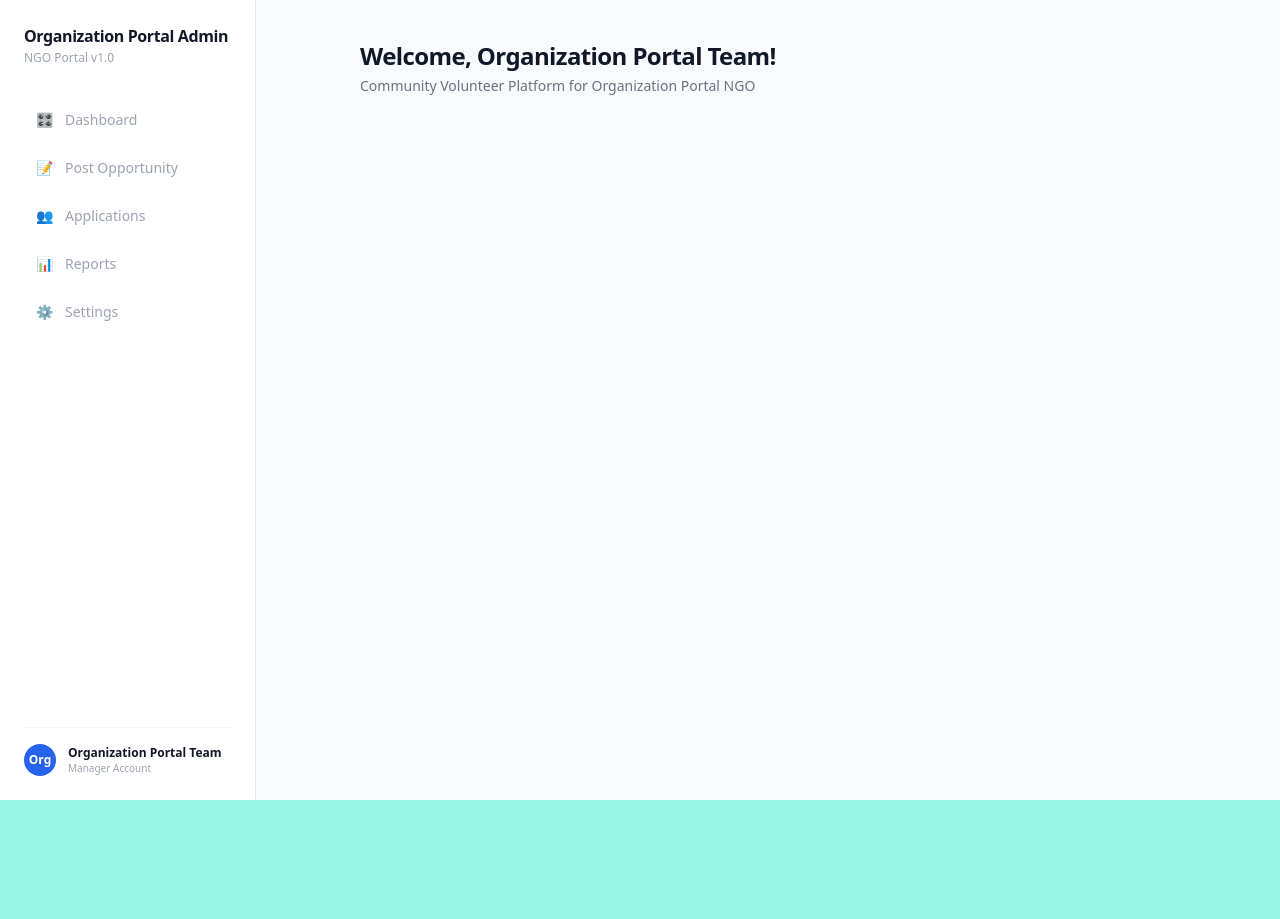
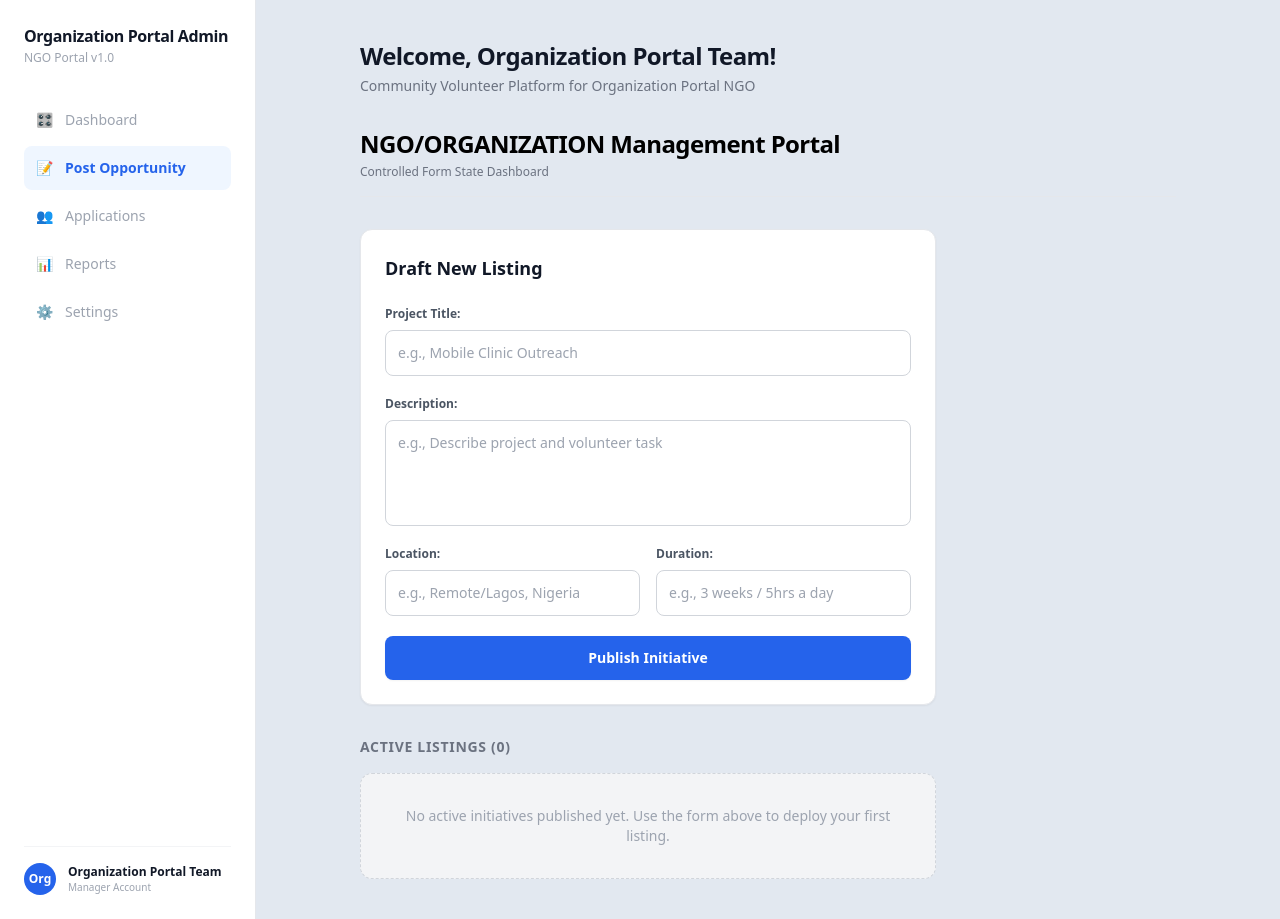
Before and after one commit to esther-kentomahun/Community_Volunteer_Platform, a React (Vite) app in the folder Community_Volunteer_Platform/: page /ngo-dashboard in a window 1280 px wide. Before the commit the page ends 800 px from the top, so only its background shows below. Built offline with nearby package versions, Linux system fonts and the light colour scheme.

Commit message:
post-oppurtunity localStorage

```diff
--- a/Community_Volunteer_Platform/src/App.jsx
+++ b/Community_Volunteer_Platform/src/App.jsx
@@ -18,5 +18,4 @@ function App() {
     </div>
   );
 }
-
 export default App;
--- a/Community_Volunteer_Platform/src/pages/NgoDashboard.jsx
+++ b/Community_Volunteer_Platform/src/pages/NgoDashboard.jsx
@@ -1,13 +1,11 @@
 import React, { useState, useEffect } from "react";
 import { useNavigate } from "react-router-dom";
 function NgoDashboard() {
-    //const [orgName, setOrgName] = useState(["NGO Partner"]);
-    const [projects, setProjects] = useState([]);
-    const [projectTitle, setProjectTitle] = useState([]);
+    const [projectTitle, setProjectTitle] = useState("");
     const [description, setDescription] = useState("");
     const [location, setLocation] = useState("");
     const [duration, setDuration] = useState("");
-    const [activeTab, setActiveTab] = useState("post-oppurtunity");
+    const [activeTab, setActiveTab] = useState("post-opportunity");
     const navigate = useNavigate();
     const [orgName, setOrgName] = useState (() => {
         const savedUser = localStorage.getItem("userData");
@@ -20,12 +18,12 @@ function NgoDashboard() {
     //security check in case of bypassers
     // useEffect(() => {
     //     const savedUser = localStorage.getItem("userData");
-    //     if (!savedUser) {
+    //      if (!savedUser) {
     //         alert("Access Denied: Please login to access the organization Management Portal.");
     //         navigate("/login");
     //     }
     // },[navigate]);
-    //Application
+    //Application tab
     const [applicants, setApplicants] = useState(() => {
         //Read the shared storage key
         const savedApps = localStorage.getItem("allVolunteerApplications");
@@ -41,27 +39,33 @@ function NgoDashboard() {
             return updatedApplicants;
         });
     };
+    //Post project tab
+    const [postedProjects, setPostedProjects] = useState(() => {
+        const savedProjects = localStorage.getItem("allPostedOpportunities");
+        return savedProjects ?JSON.parse(savedProjects) : [];
+    });
     const handlePostProject = (e) => {
         e.preventDefault();
-        if (!projectTitle.trim() || !description.trim() || !location.trim() ||!duration.trim()) {
-            alert("Error: All fields are mandatory. Please fill out Title, Description, Location and Duration");
-            return;
-        }
         const newProject = {
             id: Date.now(),
             title: projectTitle.trim(),
             description: description.trim(),
             location: location.trim(),
             duration: duration.trim(),
+            datePosted: new Date().toLocaleDateString("en-US", {month: "short", day: "numeric", year: "numeric"})
         };
-        setProjects([newProject, ...projects]);
+        setPostedProjects((prevProjects) => {
+            const updated = [newProject, ...prevProjects];
+            localStorage.setItem ("allPostedOpportunities", JSON.stringify(updated));
+            return updated;
+        });
         setProjectTitle("");
         setDescription("");
         setLocation("");
         setDuration("");
     };
     return (
-        <div className="w-full min-h-screen bg-slate-50 flex flex-col md:flex-row text-left">
+        <div className="w-full min-h-screen bg-slate-200 flex flex-col md:flex-row text-left">
             {/*LEFT SIDEBAR NAVIGATION PANEL*/}
             <aside className="w-full md:w-64 bg-white border-r border-gray-200 p-6 flex flex-col justify-between shrink-0">
                 <div>
@@ -116,7 +120,7 @@ function NgoDashboard() {
                </header>
                {/*EXISTING FORM CARD AND ACTIVE LISTINGS*/}
                {activeTab === "post-opportunity" && (
-                    <div className="max-w-3xl mx-auto">
+                    <div className="block w-full max-w-4xl mx-auto mt-8">
                         {/*HEADER*/}
                         <header className="mb-8 border-b border-gray-200 pb-4">
                             <h1 className="text-2xl font-bold tracking-tight">NGO/ORGANIZATION Management Portal</h1>
@@ -133,6 +137,7 @@ function NgoDashboard() {
                                         <input type="text" value={projectTitle} onChange={(e) => setProjectTitle(e.target.value)}
                                             placeholder="e.g., Mobile Clinic Outreach"
                                             className="block w-full p-3 bg-white border border-gray-300 rounded-lg text-sm outline-none focus:border-blue-500 transition-all"
+                                            required
                                        />
                                    </div>
                                    {/*PROJECT DESCRIPTION FIELD*/}
@@ -141,6 +146,7 @@ function NgoDashboard() {
                                        <textarea rows="4" value={description} onChange={(e) => setDescription(e.target.value)}
                                             placeholder="e.g., Describe project and volunteer task"
                                             className="block w-full p-3 bg-white border border-gray-300 rounded-lg text-sm text-gray-900 placeholder-gray-400 outline-none focus:ring-blue-500/20 focus:border-blue-500 transition-all resize-none"
+                                            required
                                        />
                                    </div>
                                    {/*LOCATION & DURATION*/}
@@ -151,6 +157,7 @@ function NgoDashboard() {
                                            <input type="text" value={location} onChange={(e) => setLocation(e.target.value)}
                                                placeholder="e.g., Remote/Lagos, Nigeria"
                                               className="block w-full p-3 bg-white border border-gray-300 rounded-lg text-sm outline-none focus:border-blue-500 transition-all"
+                                              required
                                            />
                                         </div>
                                         {/*DURATION INPUT FIELD*/}
@@ -159,6 +166,7 @@ function NgoDashboard() {
                                             <input type="text" value={duration} onChange={(e) => setDuration(e.target.value)}
                                                 placeholder="e.g., 3 weeks / 5hrs a day"
                                                 className="block w-full p-3 bg-white border border-gray-300 rounded-lg text-sm outline-none focus:border-blue-500 transition-all"
+                                                required
                                            />
                                        </div>
                                    </div>
@@ -170,17 +178,17 @@ function NgoDashboard() {
                            </form>
                         </section>
                         {/*ACTIVE LISTING FEED*/}
-                        <section className="block w-full max-w-xl mx-auto mt-8">
+                        <section className="w-full max-w-xl mt-8">
                             <h3 className="text-sm font-bold uppercase tracking-wider text-gray-500 mb-4 text-left">
-                                Active Listings ({projects.length})
+                                Active Listings ({postedProjects.length})
                             </h3>
-                            {projects.length === 0 ? (
+                            {postedProjects.length === 0 ? (
                                 <div className="bg-gray-100 border border-dashed border-gray-300 rounded-xl p-8 text-center text-gray-400 text-sm">
                                     No active initiatives published yet. Use the form above to deploy your first listing.
                                </div>
                             ) : (
                                 <div className="space-y-4">
-                                    {projects.map((project) => (
+                                    {postedProjects.map((project) => (
                                         <div key={project.id} className="bg-white border border-gray-100 rounded-xl p-6 shadow-sm hover:shadow-md transition-all text-left group relative">
                                             <div className="flex items-start justify-between mb-2">
                                                 <h4 className="font-bold text-gray-900 text-lg tracking-tight group-hover:text-blue-600 transition-colours">{project.title}</h4>
```
